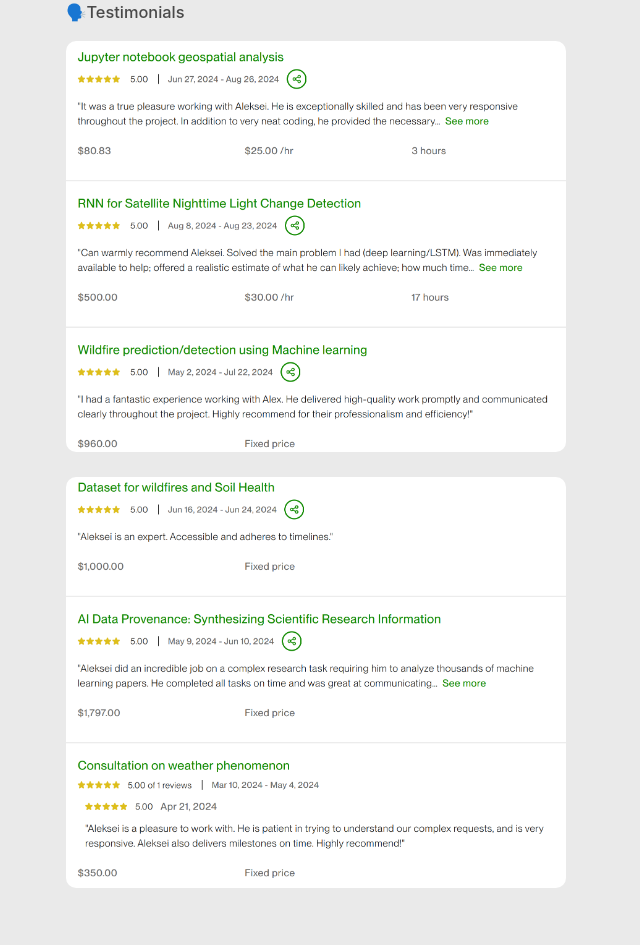
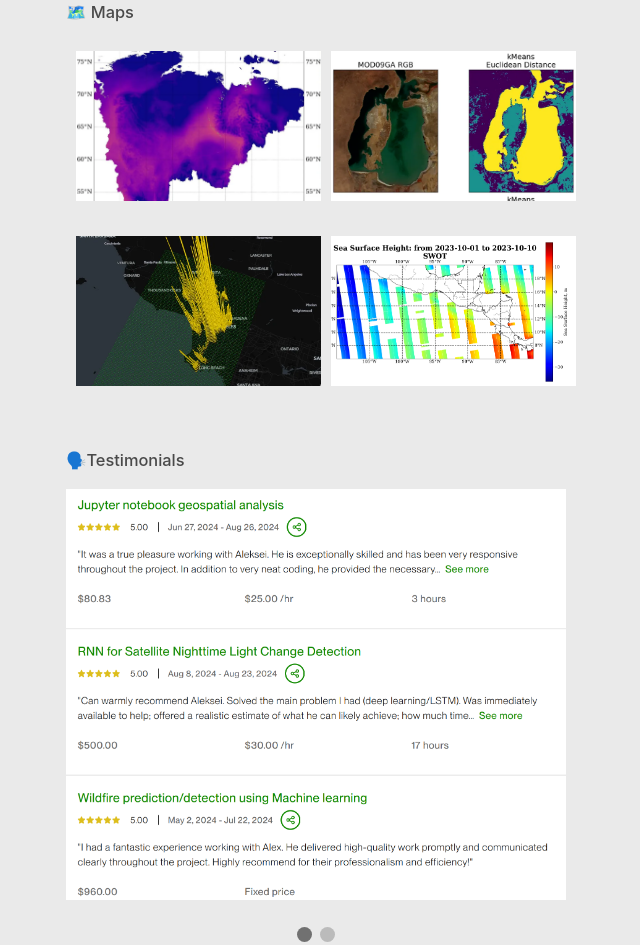
Before and after one commit to alexxxroz/alexxxroz.github.io, a plain HTML site: page index.html in a window 1280 px wide. Shown: the part 1855-2800 px from the top of the page, without its empty margins (479-1119 px from the left). Drawn offline with Linux system fonts and the light colour scheme.

Commit message:
Update December 24

```diff
--- a/index.html
+++ b/index.html
@@ -14,7 +14,7 @@
   <body>
     <div class="wrapper">
       <header>
-        <a align="center"> <img src="./source/img1.jpg" class='img'> </a>
+        <a align="center"> <img src="./source/img2.jpg" class='img'> </a>
 
         <h2 align="center"><br><strong>Aleksei Rozanov</strong></h2>
         <p align="center"><strong>Research Assistant</strong> <br>
@@ -48,7 +48,10 @@
         <h3>About me</h3>
         <p>I am a master student at the University of Minnesota studying <a href="https://cla.umn.edu/mgis/mgis-program" class="commit-link">Geographic Information Science</a>
           . Being a geo data scientist I research, model and analyse terrestrial ecosystems using various geospatial data (including remote sensing) and machine learning
-        approaches. My particular interests include fusion of <strong>multispectral imagery</strong> and novel <strong>computer vision</strong> techniques and generating of <strong>big geospatial datasets</strong>.</p>
+        approaches. My particular interests include fusion of <strong>multispectral imagery</strong> and novel
+        <strong>computer vision</strong> techniques and generating of <strong>big geospatial datasets</strong>.
+
+        </p>
         <h3>🤓Interests:</h3>
         <ul>
           <li> Machine Learning & AI </li>
@@ -104,7 +107,7 @@ from remote sensing data." Atmospheric and Oceanic Optics 36.4 (2023): 323-328.
           </li>
         </ol>
 
-        <section class="gallery">
+        <!-- <section class="gallery">
           <h3>🗣️Testimonials</h3>
           <div class="gallery-grid">
             <div class="gallery-item">
@@ -117,7 +120,46 @@ from remote sensing data." Atmospheric and Oceanic Optics 36.4 (2023): 323-328.
                 <img src="./source/testim2.png" alt="Gallery Image 2" class="gallery-img">
               </a>
           </div>
+        </section> -->
+        <section>
+        <h3>🗺️ Maps</h3>
+        <div class="scroll-container">
+          <a href="./source/map1.png" >
+            <img src="./source/map1.png" style="width:250px; height: 150px;">
+          </a>
+          <a href="./source/map2.png" >
+            <img src="./source/map2.png" style="width:250px; height: 150px;">
+          </a>
+          <a href="./source/map3.png" >
+            <img src="./source/map3.png" style="width:250px; height: 150px;">
+          </a>
+          <a href="./source/map4.png" >
+            <img src="./source/map4.png" style="width:250px; height: 150px;">
+          </a>
+        </div>
         </section>
+
+        <h3>🗣️Testimonials</h3>
+        <div class="slideshow-container">
+            <div class="mySlides fade">
+              <a href="./source/testim1.png" >
+                <img src="./source/testim1.png" style="width:100%">
+              </a>
+            </div>
+
+            <div class="mySlides fade">
+              <a href="./source/testim2.png" >
+                <img src="./source/testim2.png" style="width:100%">
+              </a>
+            </div>
+        </div>
+        <br>
+
+        <div style="text-align:center">
+          <span class="dot" onclick="currentSlide(1)"></span>
+          <span class="dot" onclick="currentSlide(2)"></span>
+        </div>
+
         <p><small>Theme by <a href="https://github.com/orderedlist">Steve Smith</a></small></p>
     </div>
     <script src="javascripts/scale.fix.js"></script>
--- a/javascripts/scale.fix.js
+++ b/javascripts/scale.fix.js
@@ -15,3 +15,30 @@ function gestureStart() {
     }
   }
 }
+
+let slideIndex = 1;
+showSlides(slideIndex);
+
+function plusSlides(n) {
+  showSlides(slideIndex += n);
+}
+
+function currentSlide(n) {
+  showSlides(slideIndex = n);
+}
+
+function showSlides(n) {
+  let i;
+  let slides = document.getElementsByClassName("mySlides");
+  let dots = document.getElementsByClassName("dot");
+  if (n > slides.length) {slideIndex = 1}
+  if (n < 1) {slideIndex = slides.length}
+  for (i = 0; i < slides.length; i++) {
+    slides[i].style.display = "none";
+  }
+  for (i = 0; i < dots.length; i++) {
+    dots[i].className = dots[i].className.replace(" active", "");
+  }
+  slides[slideIndex-1].style.display = "block";
+  dots[slideIndex-1].className += " active";
+}
--- a/stylesheets/styles.css
+++ b/stylesheets/styles.css
@@ -242,6 +242,97 @@ footer {
   -webkit-font-smoothing:subpixel-antialiased;
 }
 
+.slideshow-container {
+  max-width: 1000px;
+  position: relative;
+  margin: auto;
+  transition: transform 0.3s ease;
+}
+
+.slideshow-container:hover {
+  transform: scale(1.05);
+}
+
+/* Hide the images by default */
+.mySlides {
+  display: none;
+}
+/* Next & previous buttons */
+.prev, .next {
+  cursor: pointer;
+  position: absolute;
+  top: 50%;
+  width: auto;
+  margin-top: -22px;
+  padding: 16px;
+  color: black;
+  font-weight: bold;
+  font-size: 18px;
+  transition: 0.6s ease;
+  border-radius: 0 3px 3px 0;
+  user-select: none;
+}
+
+/* Position the "next button" to the right */
+.next {
+  right: 0;
+  border-radius: 3px 0 0 3px;
+}
+
+/* On hover, add a black background color with a little bit see-through */
+.prev:hover, .next:hover {
+  background-color: rgba(0,0,0,0.8);
+}
+
+/* Caption text */
+.text {
+  color: #f2f2f2;
+  font-size: 15px;
+  padding: 8px 12px;
+  position: absolute;
+  bottom: 8px;
+  width: 100%;
+  text-align: center;
+}
+
+/* Number text (1/3 etc) */
+.numbertext {
+  color: black;
+  font-size: 12px;
+  padding: 8px 12px;
+  position: absolute;
+  top: 0;
+}
+
+/* The dots/bullets/indicators */
+.dot {
+  cursor: pointer;
+  height: 15px;
+  width: 15px;
+  margin: 0 2px;
+  background-color: #bbb;
+  border-radius: 50%;
+  display: inline-block;
+  transition: background-color 0.6s ease;
+}
+
+.active, .dot:hover {
+  background-color: #717171;
+}
+
+/* Fading animation */
+.fade {
+  animation-name: fade;
+  animation-duration: 1.5s;
+}
+
+@keyframes fade {
+  from {opacity: .4}
+  to {opacity: 1}
+}
+
+
+
 @media print, screen and (max-width: 960px) {
 
   div.wrapper {
@@ -275,6 +366,20 @@ footer {
     right:50px;
     top:52px;
   }
+}
+div.scroll-container {
+  display: grid;
+  grid-template-columns: repeat(auto-fit, minmax(200px, 1fr));
+  align-items: center;
+  gap: 10px;
+  transition: transform 0.3s ease;
+}
+
+div.scroll-container img {
+  padding: 10px;
+}
+.scroll-container:hover {
+  transform: scale(1.05);
 }
 
 @media print, screen and (max-width: 720px) {
```
Also changed, not shown: source/map1.png (added), source/map2.png (added), source/map3.png (added), source/map4.png (added).
